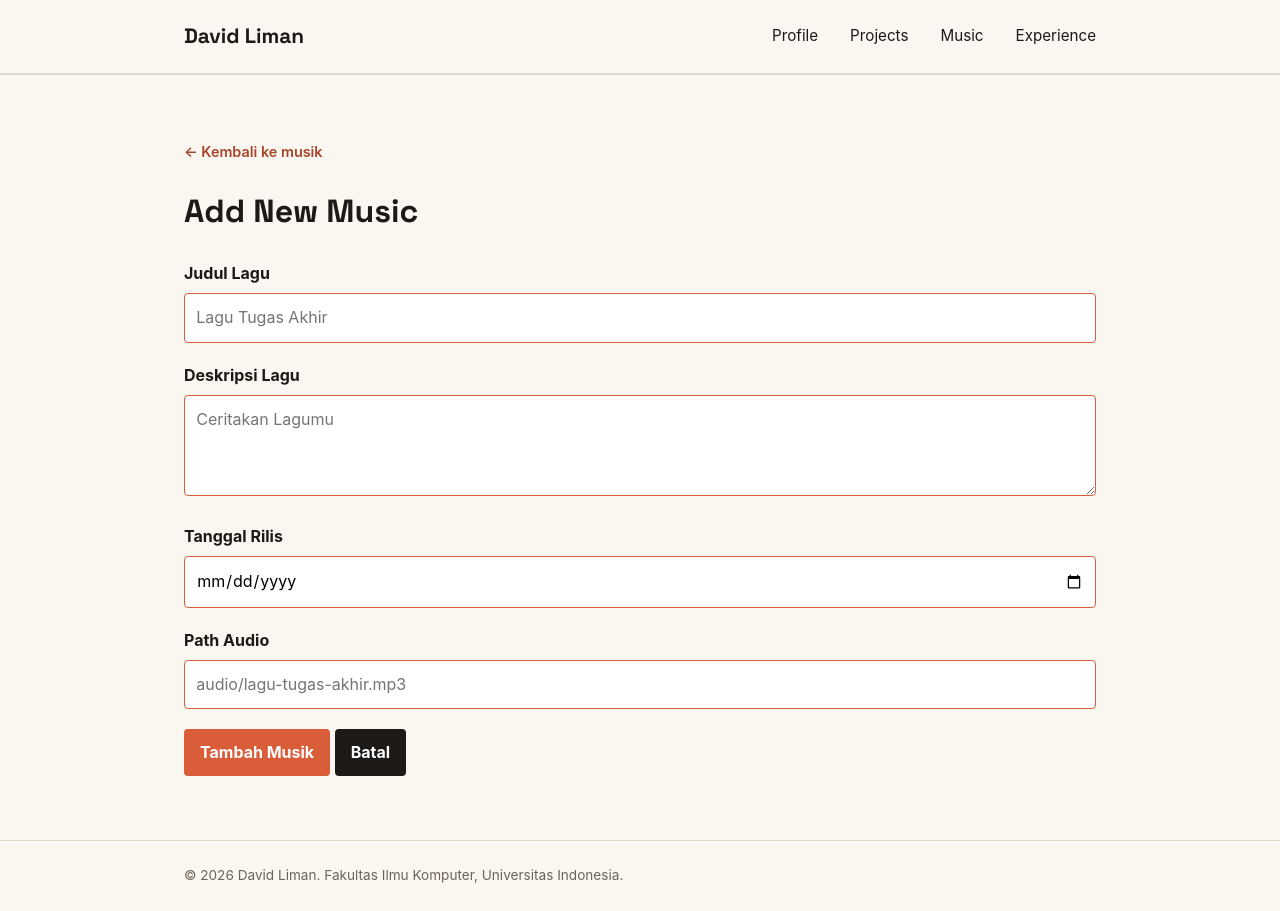
After one commit to depelemon/myportofolio, a Django app: page /music/add/ in a window 1280 px wide. The commit adds this page. Run offline with Django 5.2, Linux system fonts and the light colour scheme.

Commit message:
feat: add music forms and its CRUD endpoints

```diff
--- /dev/null
+++ b/main/forms.py
@@ -0,0 +1,46 @@
+from django.forms import ModelForm, TextInput, Textarea, DateInput
+
+from main.models import Music
+
+class MusicForm(ModelForm):
+    class Meta:
+        model = Music
+        fields = [
+            "name",
+            "description",
+            "released_at",
+            "audio_path",
+        ]
+
+        labels = {
+            "name": "Judul Lagu",
+            "description": "Deskripsi Lagu",
+            "released_at": "Tanggal Rilis",
+            "audio_path": "Path Audio",
+        }
+
+        widgets = {
+            "name": TextInput(
+                attrs={
+                    "placeholder": "Lagu Tugas Akhir",
+                    "maxlength": 255,
+                }
+            ),
+            "description": Textarea(
+                attrs={
+                    "placeholder": "Ceritakan Lagumu",
+                    "rows": 3,
+                }
+            ),
+            "released_at": DateInput(
+                attrs={
+                    "type": "date",
+                }
+            ),
+            "audio_path": TextInput(
+                attrs={
+                    "placeholder": "audio/lagu-tugas-akhir.mp3",
+                    "maxlength": 255,
+                }
+            ),
+        }
--- a/main/urls.py
+++ b/main/urls.py
@@ -1,6 +1,6 @@
 from django.urls import path
 
-from main.views import show_main, show_experiences, projects_page, show_music
+from main.views import create_music, delete_music, get_music_json, show_main, show_experiences, projects_page, show_music
 
 app_name = "main"
 
@@ -9,4 +9,7 @@ urlpatterns = [
     path("experiences/", show_experiences, name="show_experiences"),
     path('projects/', projects_page, name='projects_page'),
     path('music/', show_music, name='show_music'),
+    path("music/add/", create_music, name="create_music"),
+    path("music/<uuid:music_id>/delete/", delete_music, name="delete_music"),
+    path("api/music/", get_music_json, name="get_music_json"),
 ]
--- a/main/views.py
+++ b/main/views.py
@@ -1,9 +1,17 @@
 import json
 
+
+from django.contrib import messages
+from django.core import serializers
+from django.http import HttpResponse
+from django.shortcuts import get_object_or_404, redirect, render
+
 from django.conf import settings
-from django.shortcuts import render
 
+from main.forms import MusicForm
 from main.models import Experience, Music
+
+
 
 def show_main(request):
     context = {
@@ -17,7 +25,6 @@ def show_main(request):
 
     return render(request, "index.html", context)
 
-
 def show_experiences(request):
     context = {
         "name": "David Liman",
@@ -28,9 +35,53 @@ def show_experiences(request):
 def projects_page(request):
     return render(request, "projects.html", {"name": "David Liman"})
 
+def get_music_json(request):
+    title_query = request.GET.get("title", "").strip()
+    musics = Music.objects.all()
+
+    if title_query:
+        musics = musics.filter(name__icontains=title_query)
+
+    musics_json = serializers.serialize("json", musics)
+    return HttpResponse(musics_json, content_type="application/json")
+
 def show_music(request):
+    json_response = get_music_json(request)
+
+    musics = serializers.deserialize(
+        "json",
+        json_response.content.decode("utf-8"),
+    )
+    musics = [music.object for music in musics]
+    title_query = request.GET.get("title", "").strip()
+
     context = {
         "name": "David Liman",
-        "music_list": Music.objects.all(),
+        "music_list": musics,
+        "title_query": title_query,
     }
     return render(request, "music.html", context)
+
+def delete_music(request, music_id):
+    music = get_object_or_404(Music, pk=music_id)
+
+    if request.method == "POST":
+        music.delete()
+        messages.success(request, "Musik berhasil dihapus!")
+        return redirect("main:show_music")
+
+    return redirect("main:show_music")
+
+def create_music(request):
+    form = MusicForm(request.POST or None)
+
+    if request.method == "POST" and form.is_valid():
+        form.save()
+        messages.success(request, "Musik baru berhasil ditambahkan!")
+        return redirect("main:show_music")
+
+    context = {
+        "name": "David Liman",
+        "form": form,
+    }
+    return render(request, "music_form.html", context)
--- a/static/css/style.css
+++ b/static/css/style.css
@@ -351,3 +519,87 @@ h1, .brand {
     font-size: 0.85rem;
     font-weight: 600;
 }
+
+/* CSS for music form */
+
+.music-form-section {
+    padding: 4rem 0;
+    border-top: 1px solid var(--line);
+}
+
+.music-form-section h1 {
+    margin: 0.4rem 0 1.5rem;
+    font-size: 2rem;
+}
+
+.back-link {
+    display: inline-block;
+    margin-bottom: 1rem;
+    color: var(--accent-dark);
+    font-size: 0.9rem;
+    font-weight: 600;
+    text-decoration: none;
+}
+
+.back-link:hover {
+    text-decoration: underline;
+}
+
+.music-form {
+    width: 100%;
+    max-width: 100%;
+    margin-top: 1.5rem;
+}
+
+.form-group {
+    margin-bottom: 1.25rem;
+}
+
+.form-group label {
+    display: block;
+    margin-bottom: 0.4rem;
+    font-weight: 700;
+}
+
+.form-group input,
+.form-group textarea {
+    width: 100%;
+    box-sizing: border-box;
+    padding: 0.7rem;
+    border: 1px solid var(--accent);
+    border-radius: var(--radius);
+    font: inherit;
+    transition:
+        border-color 0.2s ease,
+        outline-color 0.2s ease;
+}
+
+.form-group input:focus,
+.form-group textarea:focus {
+    outline: 2px solid var(--accent);
+    border-color: var(--accent);
+}
+
+.form-error {
+    color: #b42318;
+    font-size: 0.85rem;
+    margin-top: 0.35rem;
+}
+
+.button {
+    display: inline-block;
+    height: fit-content;
+    border: 0;
+    border-radius: var(--radius);
+    padding: 0.65rem 1rem;
+    background: var(--accent);
+    color: white;
+    cursor: pointer;
+    font: inherit;
+    font-weight: 700;
+    text-decoration: none;
+}
+
+.button-secondary {
+    background: var(--ink);
+}
--- /dev/null
+++ b/templates/music_form.html
@@ -0,0 +1,24 @@
+{% extends "base.html" %}
+{% block title %}Add Music - {{ name }}{% endblock %}
+{% block content %}
+<section class="music-form-section">
+    <div class="container">
+        <a href="{% url 'main:show_music' %}" class="back-link">&larr; Kembali ke musik</a>
+        <h1>Add New Music</h1>
+        <form method="post" action="{% url 'main:create_music' %}" class="music-form">
+            {% csrf_token %}
+            {% for field in form %}
+                <div class="form-group">
+                    <label for="{{ field.id_for_label }}">{{ field.label }}</label>
+                    {{ field }}
+                    {% for error in field.errors %}
+                        <p class="form-error">{{ error }}</p>
+                    {% endfor %}
+                </div>
+            {% endfor %}
+            <button type="submit" class="button">Tambah Musik</button>
+            <a href="{% url 'main:show_music' %}" class="button button-secondary">Batal</a>
+        </form>
+    </div>
+</section>
+{% endblock content %}
```
Also changed, not shown: other parts of static/css/style.css (+168 -0 lines), templates/components/music_delete_modal.html (added, +43 -0 lines), templates/music.html (+27 -2 lines).
